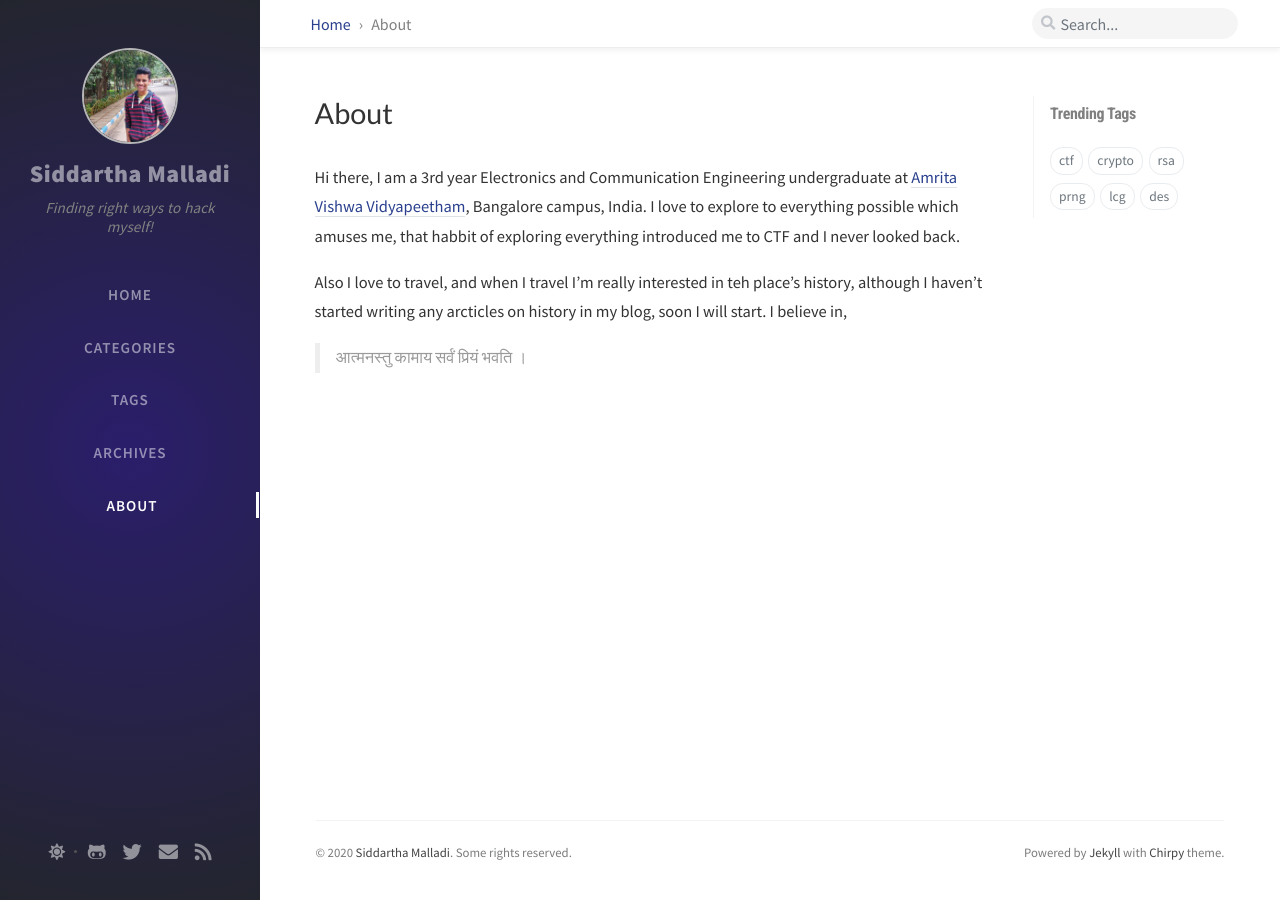
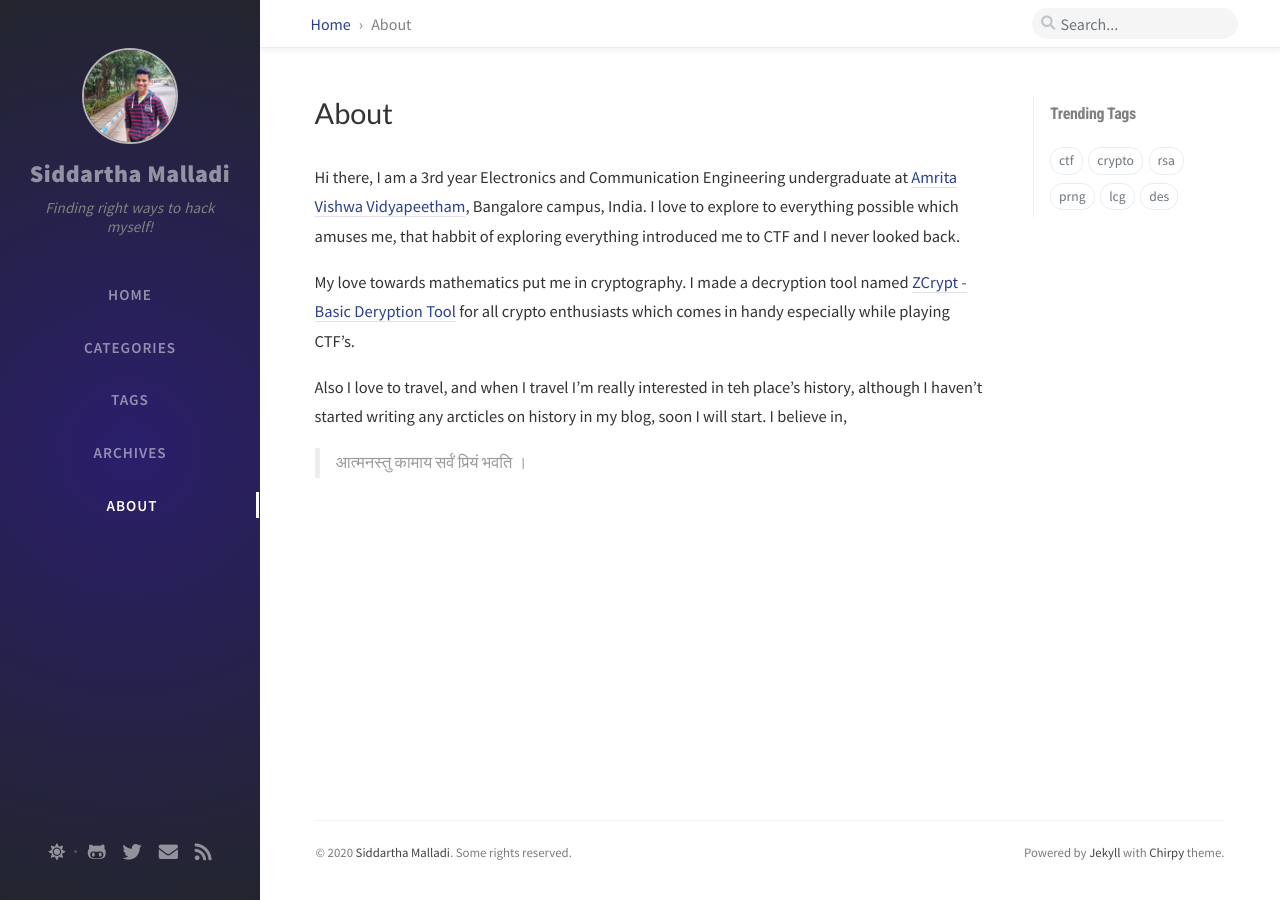
Before and after one commit to CYBERBABY1/malladisiddu.github.io, a Jekyll site: the page built from tabs/about.md, in a window 1280 px wide. Built offline with Jekyll 4.4.1, drawn with Linux system fonts in a browser that asks for light colours; nearby versions of some CDN libraries; comment, search, counter and statistics services are not loaded.

Commit message:
Update about.md

```diff
--- a/tabs/about.md
+++ b/tabs/about.md
@@ -7,6 +7,8 @@ Hi there,
 I am a 3rd year Electronics and Communication Engineering undergraduate at [Amrita Vishwa Vidyapeetham](https://www.amrita.edu/), Bangalore campus, India.
 I love to explore to everything possible which amuses me, that habbit of exploring everything introduced me to CTF and I never looked back.
 
+My love towards mathematics put me in cryptography. I made a decryption tool named [ZCrypt - Basic Deryption Tool](https://github.com/malladisiddu/ZCrypt) for all crypto enthusiasts which comes in handy especially while playing CTF's.
+
 Also I love to travel, and when I travel I'm really interested in teh place's history, although I haven't started writing any arcticles on history in my blog, soon I will start.
 I believe in,
 
```
